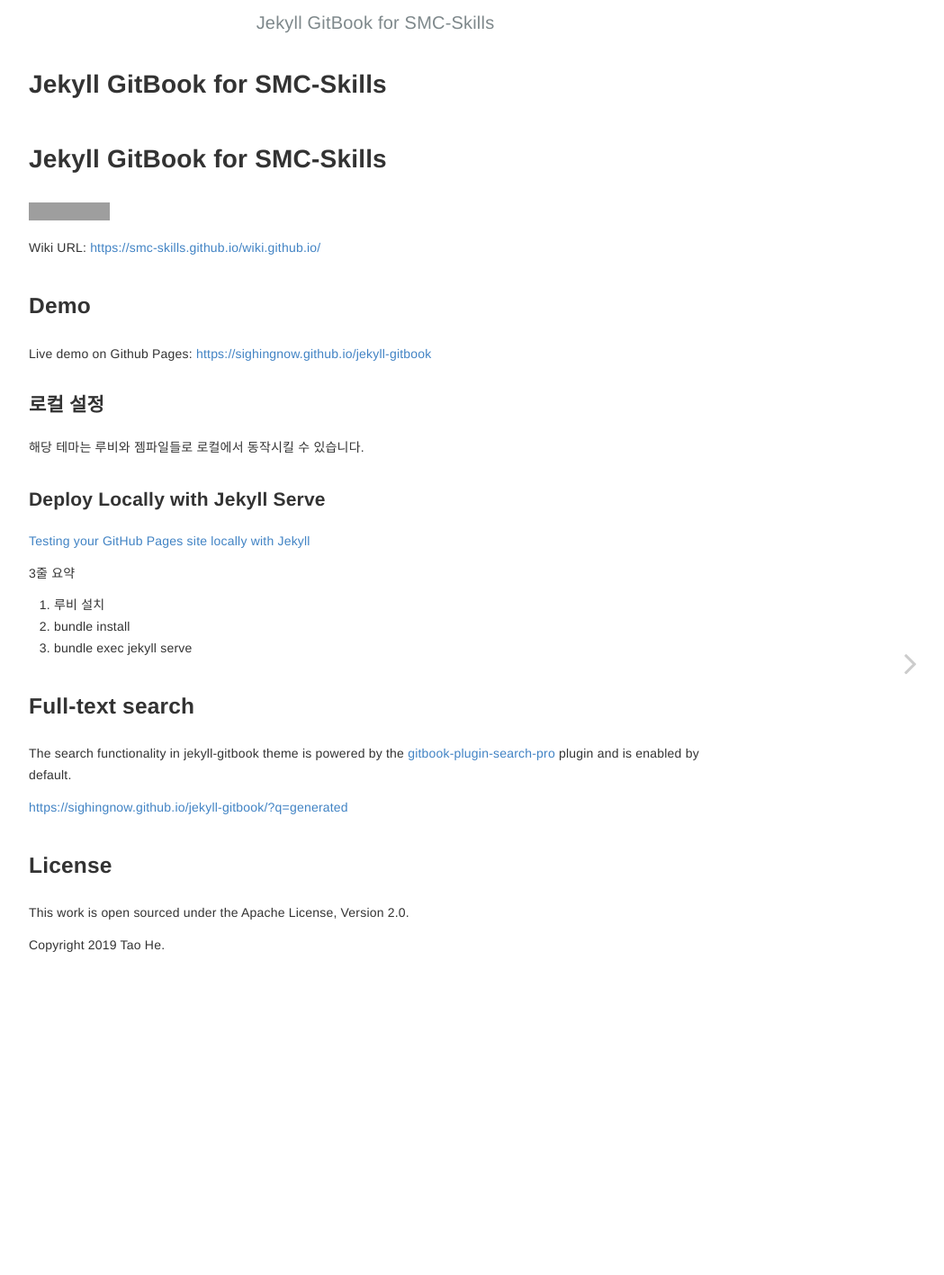
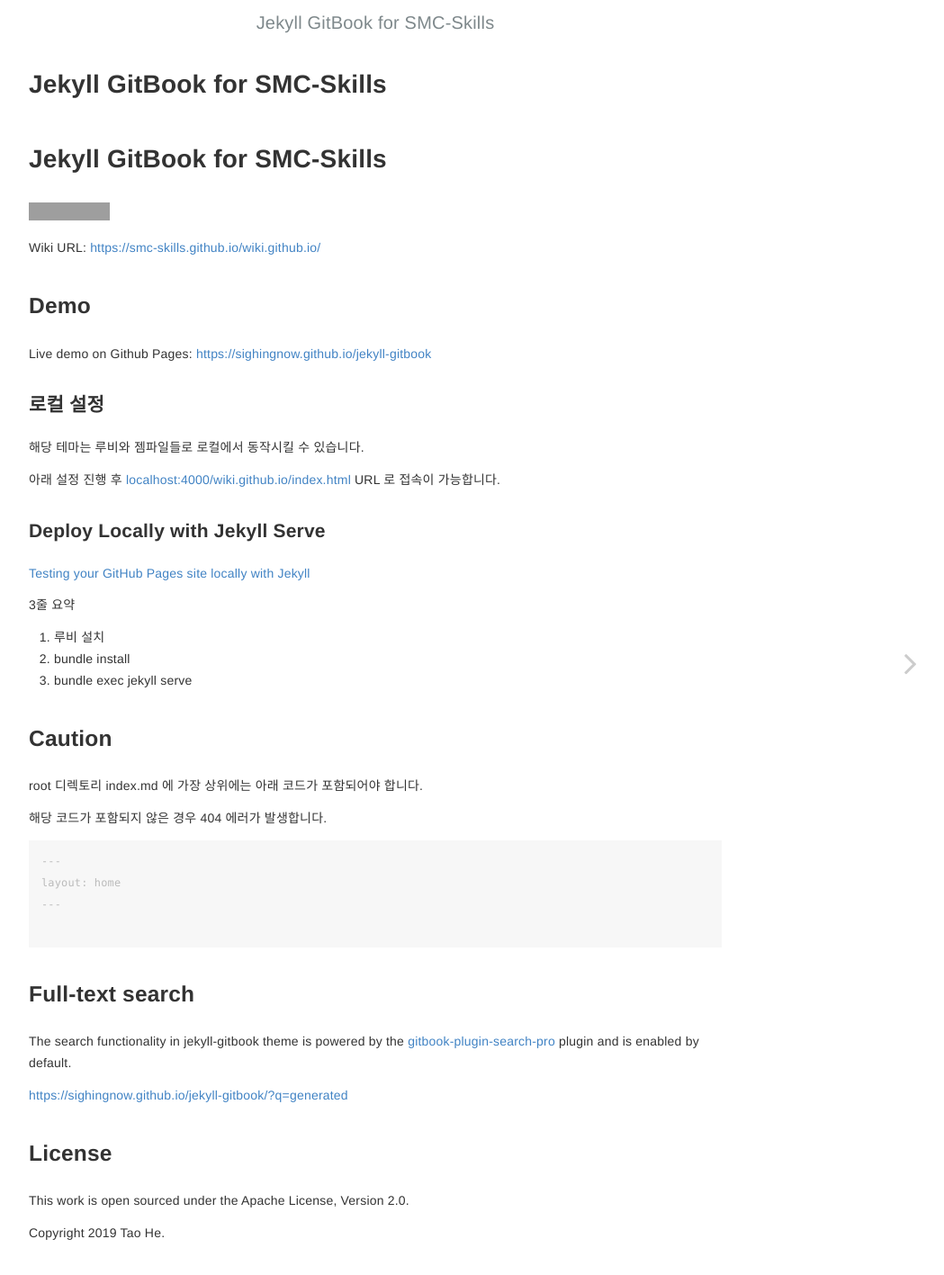
Before and after one commit to omk2477/wiki.github.io, a Jekyll site: the page built from index.md, in a window 1280 px wide. Shown: the top 1417 px of the page at 90% size, without its empty margins (223-1272 px from the left). Built offline with Jekyll 4.4.1, drawn with Linux system fonts in a browser that asks for light colours; our own code applies the rules of GitHub Pages for plain Markdown files; grey boxes are pictures that could not be loaded.

Commit message:
파일 작성 시 주의사항과 관련 설정방법을 업데이트하였습니다.

````diff
--- a/index.md
+++ b/index.md
@@ -1,3 +1,7 @@
+---
+layout: home
+---
+
 # Jekyll GitBook for SMC-Skills
 [![Jekyll Themes](https://img.shields.io/badge/featured%20on-JekyllThemes-red.svg)](https://jekyll-themes.com/jekyll-gitbook/)
 
@@ -12,6 +16,8 @@ Live demo on Github Pages: [https://sighingnow.github.io/jekyll-gitbook](https:/
 
 해당 테마는 루비와 젬파일들로 로컬에서 동작시킬 수 있습니다.
 
+아래 설정 진행 후 [localhost:4000/wiki.github.io/index.html](localhost:4000/wiki.github.io/index.html) URL 로 접속이 가능합니다.
+
 ### Deploy Locally with Jekyll Serve
 
 [Testing your GitHub Pages site locally with Jekyll](https://docs.github.com/en/pages/setting-up-a-github-pages-site-with-jekyll/testing-your-github-pages-site-locally-with-jekyll)
@@ -20,6 +26,19 @@ Live demo on Github Pages: [https://sighingnow.github.io/jekyll-gitbook](https:/
 1. 루비 설치
 2. bundle install
 3. bundle exec jekyll serve
+
+## Caution
+
+root 디렉토리 index.md 에 가장 상위에는 아래 코드가 포함되어야 합니다.
+
+해당 코드가 포함되지 않은 경우 404 에러가 발생합니다.
+
+```
+---
+layout: home
+---
+
+```
 
 ## Full-text search
 
````
Also changed, not shown: README.md.
